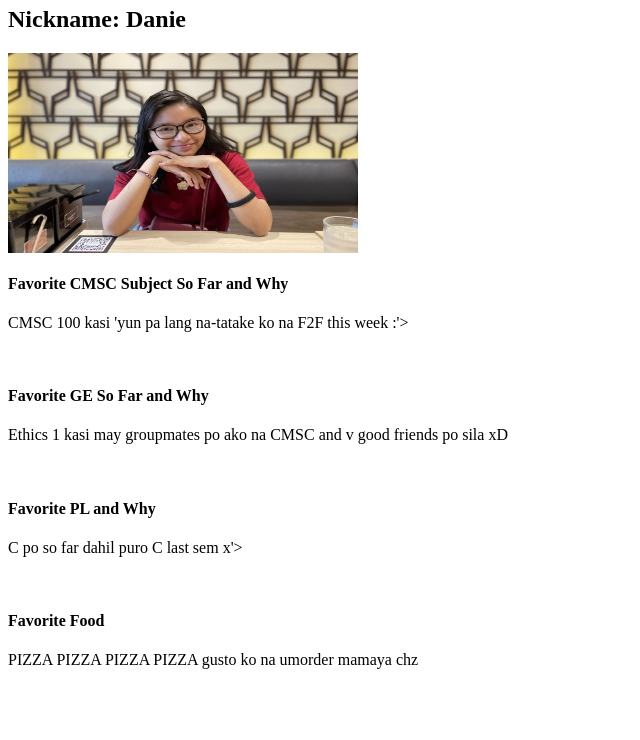
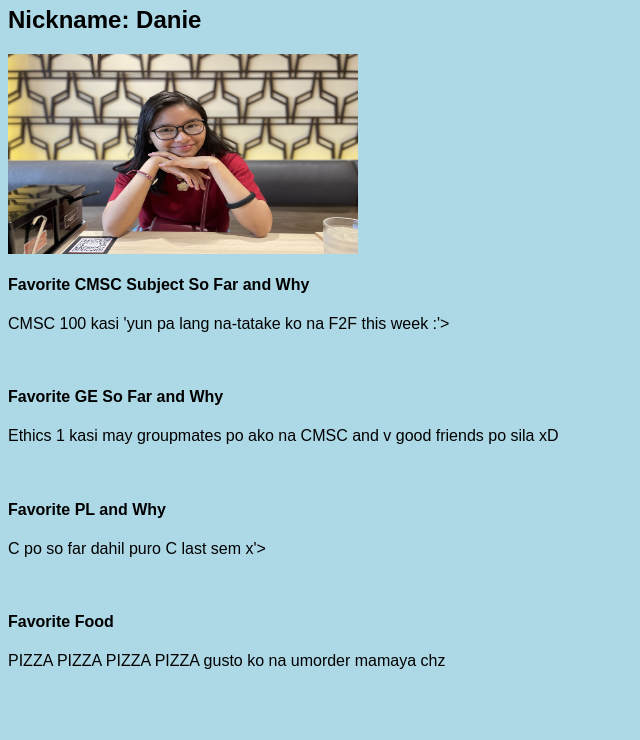
Before and after one commit to Danie-A/Danie-A.github.io, a plain HTML site: page index.html in a window 1280 px wide. Shown: the part 60-800 px from the top of the page, without its empty margins (0-640 px from the left). Drawn offline with Linux system fonts and the light colour scheme; files that its build step writes are made by us from their sources.

Commit message:
ui: changed font style and added background color

```diff
--- /dev/null
+++ b/css/style.css
@@ -0,0 +1,7 @@
+body {
+    background-color: lightblue;
+  }
+
+h1,h2,h3,h4,p {
+    font-family: Arial, Helvetica, sans-serif;
+}
--- a/index.html
+++ b/index.html
@@ -1,4 +1,7 @@
 <html>
+    <head>
+        <link rel="stylesheet" href="style.css">
+        </head>
 <body>
 
 <h1>Name: Danielle Lei Araez</h1>
```
